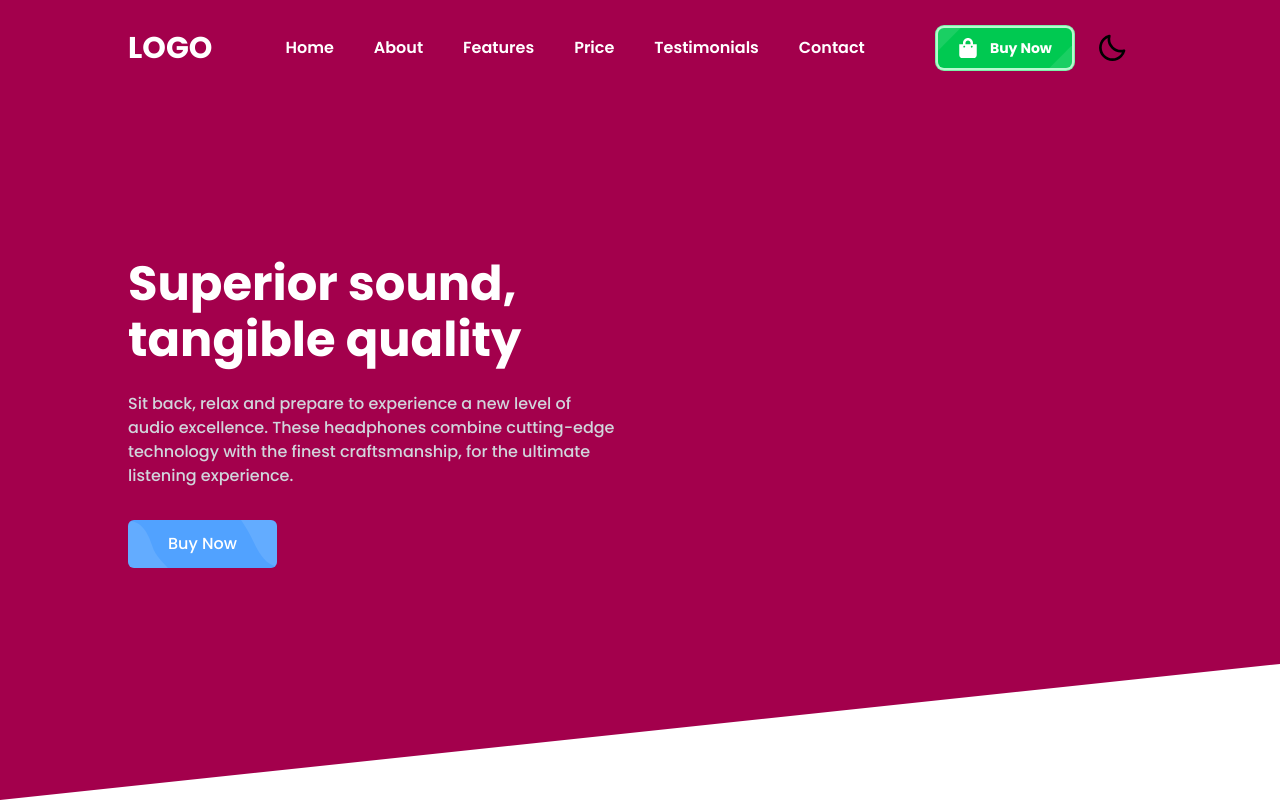
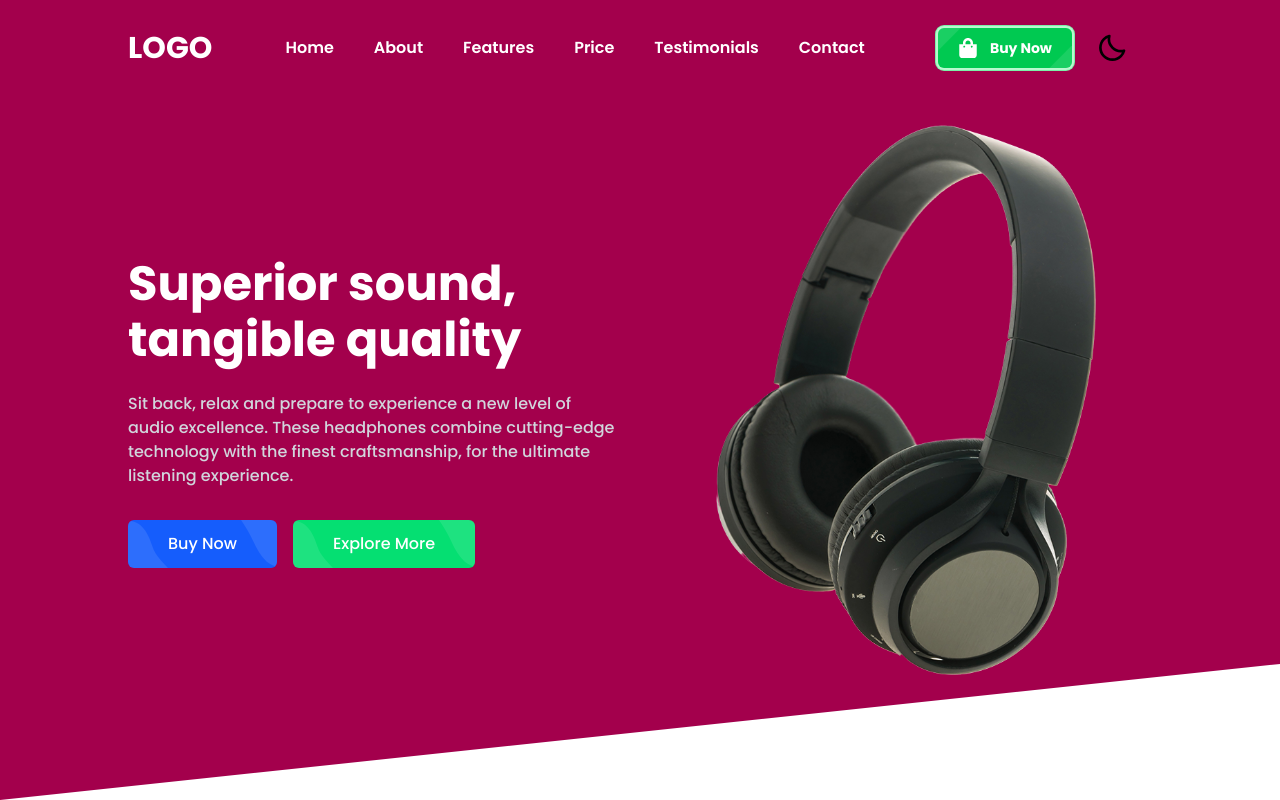
Before and after one commit to Jisap/next15-landingPage-product, a Next.js app: page / in a window 1280 px wide. Built offline with nearby package versions, Linux system fonts and the light colour scheme.

Commit message:
Enhance Hero component with new button for explore more  and update styling; add image for improved visual appeal

```diff
--- a/components/Home/Hero.tsx
+++ b/components/Home/Hero.tsx
@@ -1,3 +1,4 @@
+import Image from "next/image"
 
 
 const Hero = () => {
@@ -17,7 +18,7 @@ const Hero = () => {
           {/* buttons */}
           <div className="mt-8 flex flex-col sm:flex-row w-fit sm:items-center space-y-4 sm:space-y-0 sm:space-x-4">
            {/*1st button  */}
-            <a href="#_" className="relative overflow-hidden px-10 py-3 font-medium text-white transition duration-300 bg-blue-400 rounded-md hover:bg-green-500 ease">
+            <a href="#_" className="relative overflow-hidden px-10 py-3 font-medium text-white transition duration-300 bg-blue-600 rounded-md hover:bg-blue-500 ease">
               <span className="absolute bottom-0 left-0 h-full -ml-2">
                 <svg
                   viewBox="0 0 487 487"
@@ -48,10 +49,49 @@ const Hero = () => {
               </span>
               <span className="relative">Buy Now</span>
             </a>
+            {/* 2nd button */}
+            <a href="#_" className="relative overflow-hidden px-10 py-3 font-medium text-white transition duration-300 bg-green-400 rounded-md hover:bg-green-500 ease">
+              <span className="absolute bottom-0 left-0 h-full -ml-2">
+                <svg
+                  viewBox="0 0 487 487"
+                  className="w-auto h-full opacity-100 object-stretch"
+                  xmlns="http://www.w3.org/2000/svg"
+                >
+                  <path
+                    d="M0 .3c67 2.1 134.1 4.3 186.3 37 52.2 32.7 89.6 95.8 112.8 150.6 23.2 54.8 32.3 101.4 61.2 149.9 28.9 48.4 77.7 98.8 126.4 149.2H0V.3z"
+                    fill="#FFF"
+                    fillRule="nonzero"
+                    fillOpacity=".1">
+                  </path>
+                </svg>
+              </span>
+              <span className="absolute top-0 right-0 w-12 h-full -mr-3">
+                <svg
+                  viewBox="0 0 487 487"
+                  className="object-cover w-full h-full"
+                  xmlns="http://www.w3.org/2000/svg"
+                >
+                  <path
+                    d="M487 486.7c-66.1-3.6-132.3-7.3-186.3-37s-95.9-85.3-126.2-137.2c-30.4-51.8-49.3-99.9-76.5-151.4C70.9 109.6 35.6 54.8.3 0H487v486.7z"
+                    fill="#FFF"
+                    fillRule="nonzero"
+                    fillOpacity=".1">
+                  </path>
+                </svg>
+              </span>
+              <span className="relative">Explore More</span>
+            </a>
           </div>
         </div>
         {/* image content */}
-        <div></div>
+        <div className="mx-auto hidden xl:block ">
+          <Image
+            src="/images/hero.png"
+            alt="hero"
+            width={380}
+            height={380}
+          />
+        </div>
       </div>
     </div>
   )
```
